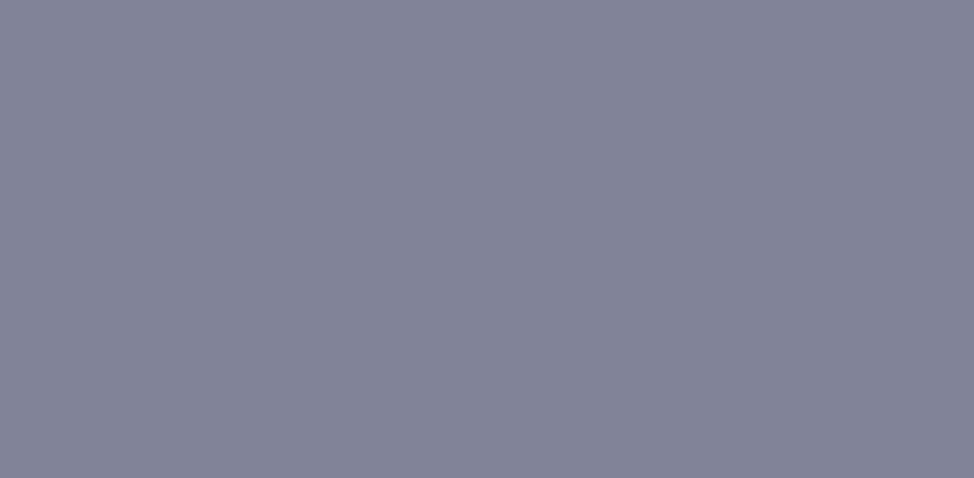
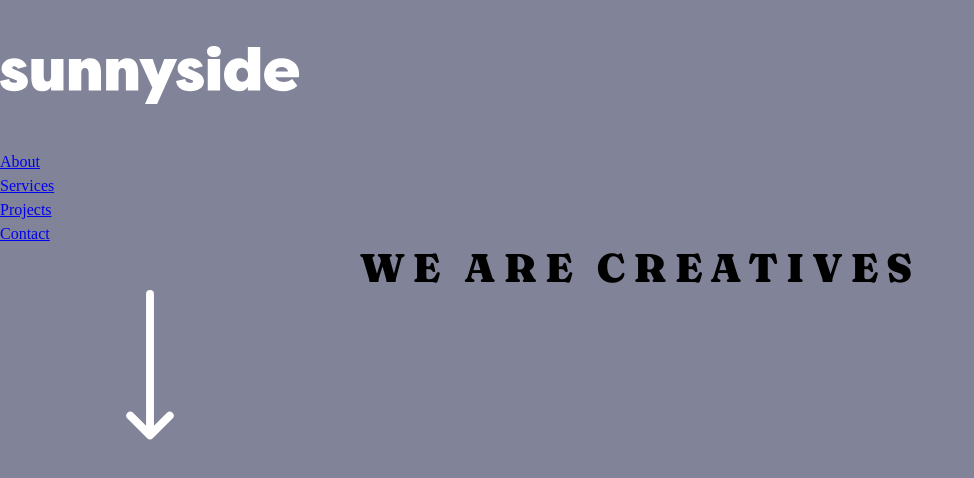
Before and after one commit to davyd-souza/sunnyside-agency-landing-page, a website built with Vite: page src/index.html in a window 1280 px wide. Shown: the whole page, without its empty margins (0-974 px from the left). Built offline with nearby package versions, Linux system fonts and the light colour scheme.

Commit message:
feat: add header

```diff
--- a/src/index.html
+++ b/src/index.html
@@ -5,10 +5,43 @@
 	<link rel="icon" href="./favicon.ico" />
 	<meta name="viewport" content="width=device-width, initial-scale=1.0" />
 	<link rel="stylesheet" href="style.css">
+	<link rel="preconnect" href="https://fonts.googleapis.com">
+	<link rel="preconnect" href="https://fonts.gstatic.com" crossorigin>
+	<link href="https://fonts.googleapis.com/css2?family=Barlow:wght@600&family=Fraunces:opsz,wght@9..144,700;9..144,900&display=swap" rel="stylesheet">
 	<title>Sunnyside Agency</title>
 </head>
 <body>
 
+	<header class="primary-header">
+
+		<div class="nav-wrapper">
+			<a href="">
+				<svg class="icon" style="fill: #000;">
+					<use xlink:href="./images/logo.svg#logo" />
+				</svg>
+			</a>
+
+			<nav class="primary-nav">
+				<ul class="nav-list">
+					<li><a href="#">About</a></li>
+					<li><a href="#">Services</a></li>
+					<li><a href="#">Projects</a></li>
+					<li><a href="#">Contact</a></li>
+				</ul>
+			</nav>
+
+		</div>
+
+		<h1 class="ff-accent text-uppercase text-center fs-primary-heading fw-bold">We are creatives</h1>
+
+		<svg class="icon">
+			<use xlink:href="./images/icon-arrow-down.svg#icon-arrow-down" />
+		</svg>
+
+	</header>
+
+
+
 	<script type="module" src="/main.js"></script>
 </body>
 </html>
```
Also changed, not shown: src/public/images/icon-arrow-down.svg (added), src/public/images/logo.svg (added). Lines whose indentation alone changed are shown as unchanged.
